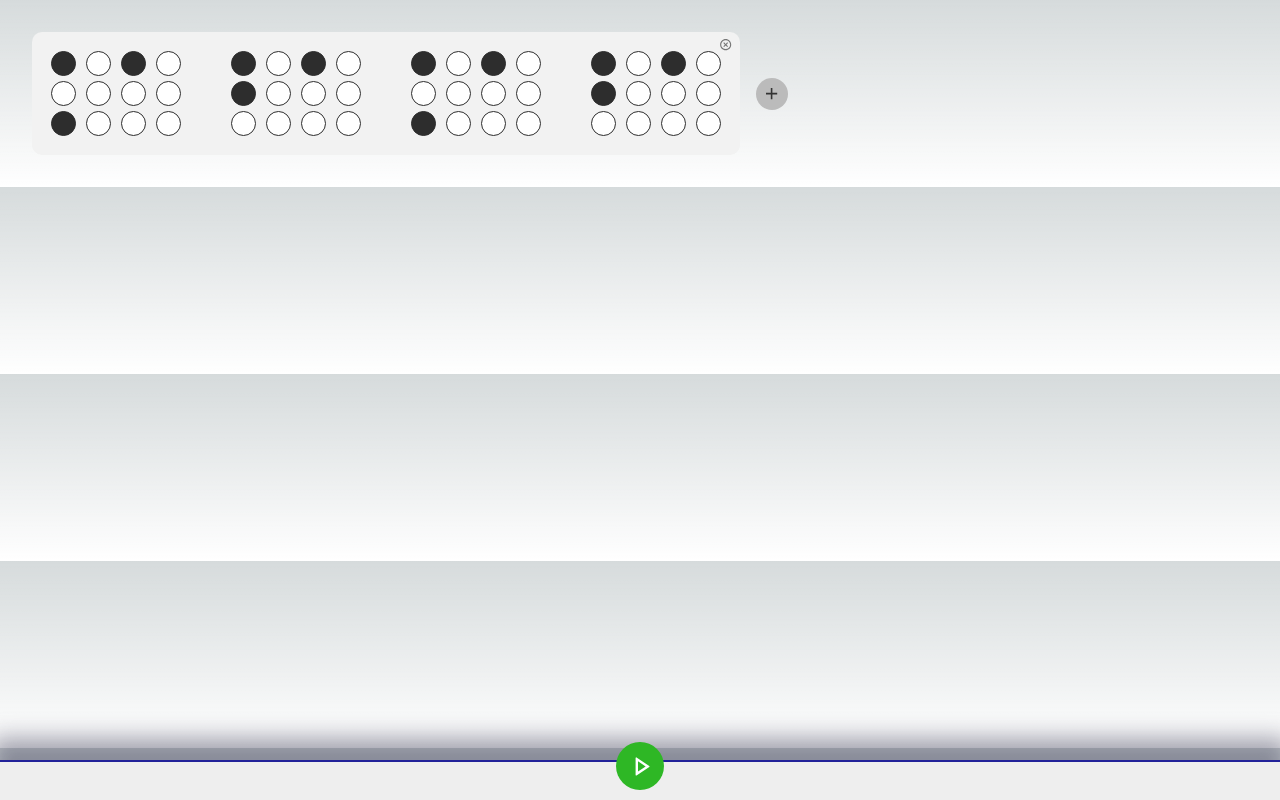
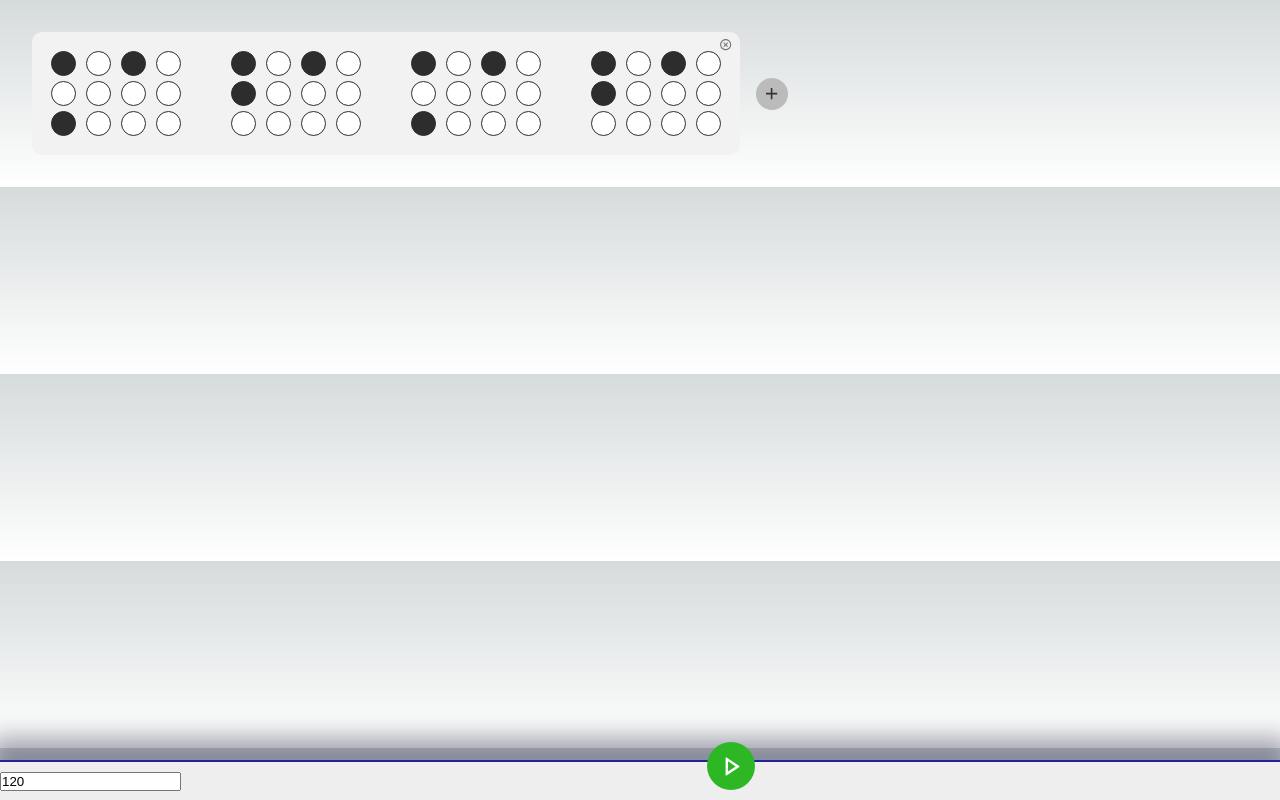
Before and after one commit to nefil1m/beatsbie, a Next.js app: page / in a window 1280 px wide. Built offline with nearby package versions, Linux system fonts and the light colour scheme.

Commit message:
Add setting tempo

```diff
--- a/components/Player/Player.tsx
+++ b/components/Player/Player.tsx
@@ -3,7 +3,7 @@ import { useDispatch, useSelector } from 'react-redux';
 import { MetalDrumKit } from '../../lib/drumkits';
 import { DrumKit, HitType } from '../../lib/types';
 import { retrieveTrack } from '../../store';
-import { selectTempo, setMeasureIndex, setNoteId } from '../../store/general';
+import { selectTempo, setMeasureIndex, setNoteId, setTempo } from '../../store/general';
 import { player } from '../../lib/player';
 import { Hit } from '../../store/hits';
 import styles from './Player.module.scss';
@@ -72,9 +72,13 @@ export const Player = () => {
     player.queue = trackToQueue(MetalDrumKit, allState);
   }, [allState]);
 
+  const onTempoChange = ({ target: { value } }) => {
+    dispatch(setTempo(Number(value)));
+  };
+
   return (
     <div className={styles.player}>
-      <span />
+      <input onChange={onTempoChange} value={tempo} />
       <Button
         onClick={() => {
           player.togglePlaying();
--- a/store/general.ts
+++ b/store/general.ts
@@ -1,13 +1,13 @@
 import { createSlice } from '@reduxjs/toolkit';
 import { ID } from '../lib/types';
 
-type State = {
+export type State = {
   tempo: number;
   measureIndex: number;
   noteId: ID;
 };
 
-const generalSlice = createSlice({
+export const generalSlice = createSlice({
   name: 'general',
   initialState: {
     tempo: 120,
@@ -27,13 +27,8 @@ const generalSlice = createSlice({
   },
 });
 
-const { setNoteId, setMeasureIndex } = generalSlice.actions;
-
-export { generalSlice, setNoteId, setMeasureIndex };
-
-export type { State };
+export const { setNoteId, setMeasureIndex, setTempo } = generalSlice.actions;
 
 export const selectTempo = (state) => state.general.tempo;
-export const selectPlayState = (state) => state.general.playState;
 export const selectActiveMeasureIndex = (state) => state.general.measureIndex;
 export const selectActiveNoteId = (state) => state.general.noteId;
```
